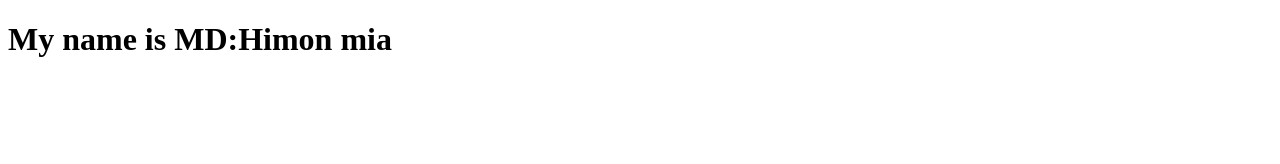
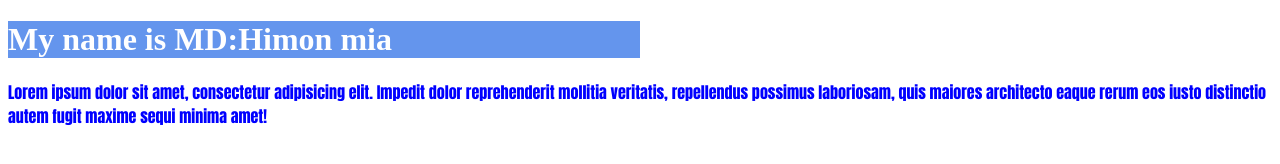
Before and after one commit to Himon64/my-first-github-push, a plain HTML site: page index.html in a window 1280 px wide. Drawn offline with Linux system fonts and the light colour scheme.

Commit message:
my first commit

```diff
--- /dev/null
+++ b/index.css
@@ -0,0 +1,9 @@
+div{
+    color: blue;
+    font-family: Impact, Haettenschweiler, 'Arial Narrow Bold', sans-serif;
+}
+h1{
+    background-color: cornflowerblue;
+    color: white;
+    width: 50%;
+}
--- a/index.html
+++ b/index.html
@@ -4,8 +4,12 @@
     <meta charset="UTF-8">
     <meta name="viewport" content="width=device-width, initial-scale=1.0">
     <title>my first github push</title>
+    <link rel="stylesheet" href="index.css">
 </head>
 <body>
     <h1>My name is MD:Himon mia</h1>
+    <div>
+        <p>Lorem ipsum dolor sit amet, consectetur adipisicing elit. Impedit dolor reprehenderit mollitia veritatis, repellendus possimus laboriosam, quis maiores architecto eaque rerum eos iusto distinctio autem fugit maxime sequi minima amet!</p>
+    </div>
 </body>
 </html>
```
